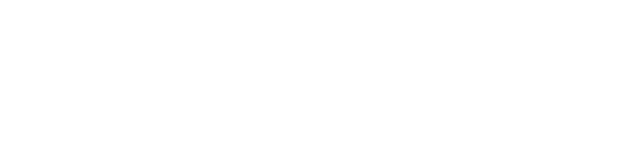
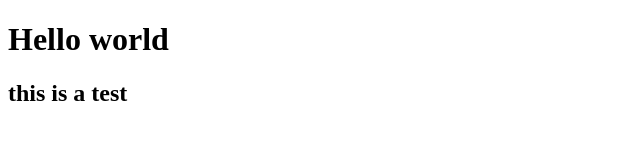
Before and after one commit to lichristopher/lichristopher.github.io, a plain HTML site: page index.html in a window 1280 px wide. Shown: the whole page, without its empty margins (0-640 px from the left). Drawn offline with Linux system fonts and the light colour scheme.

Commit message:
add h1 and h2

```diff
--- a/index.html
+++ b/index.html
@@ -5,5 +5,8 @@
     <meta name="viewport" content="width=device-width, initial-scale=1.0" />
     <title>Document</title>
   </head>
-  <body></body>
+  <body>
+    <h1>Hello world</h1>
+    <h2>this is a test</h2>
+  </body>
 </html>
```
